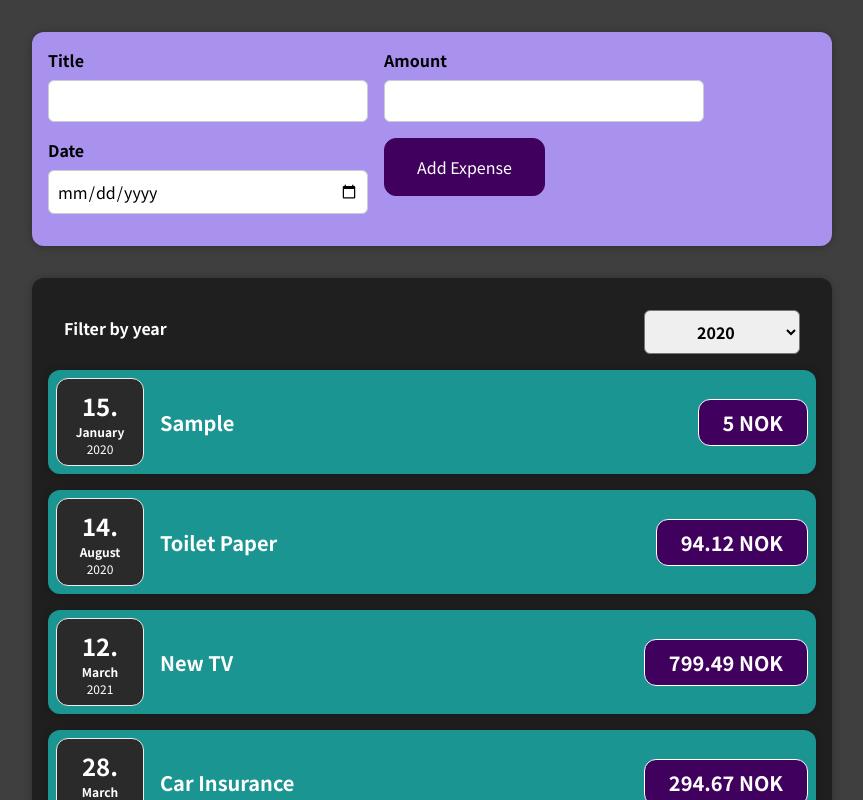
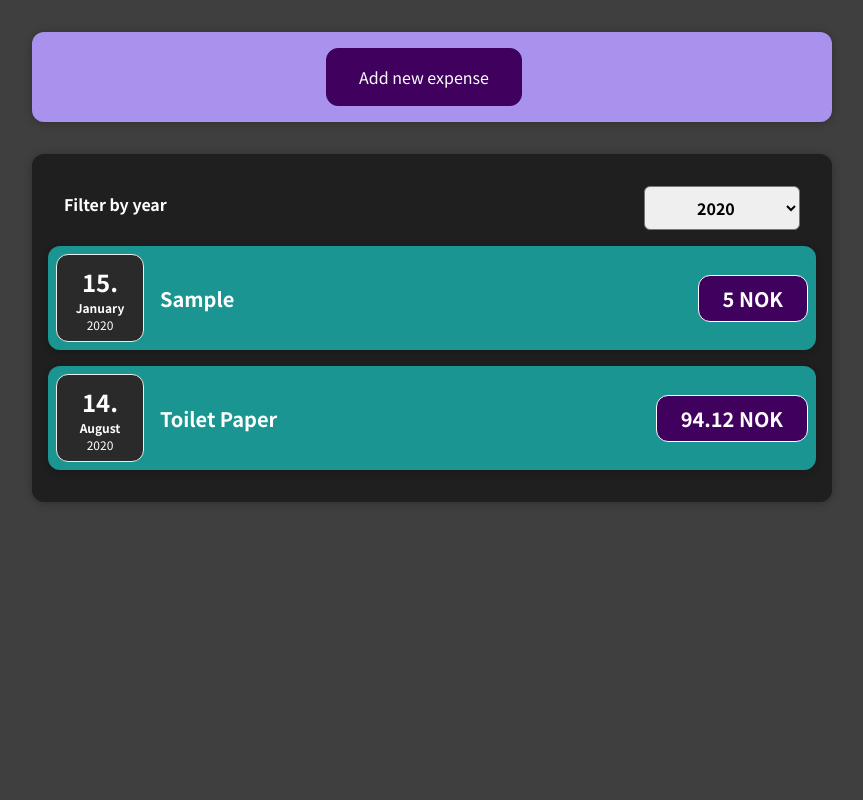
Before and after one commit to Zohla/expense-tracker, a React (Create React App) app: page / in a window 1280 px wide. Both pictures are taken after typing "Sample", "5", "2020-01-15" into the empty fields and a click on the button "Add Expense". Shown: the top 800 px of the page, without its empty margins (208-1071 px from the left). Built offline with nearby package versions, Linux system fonts and the light colour scheme.

Commit message:
add expenseslist component and add functionality to show and hide the expense input

```diff
--- a/src/components/Expenses/ExpenseDate.js
+++ b/src/components/Expenses/ExpenseDate.js
@@ -1,7 +1,7 @@
 import "./ExpenseDate.css";
 
 function ExpenseDate(props) {
-  const day = props.date.toLocaleString("en-BG", { day: "numeric" });
+  const day = props.date.toLocaleString("en-GB", { day: "numeric" });
   const month = props.date.toLocaleString("en-GB", { month: "long" });
   const year = props.date.toLocaleString("en-GB", { year: "numeric" });
   return (
--- a/src/components/Expenses/ExpenseItem.js
+++ b/src/components/Expenses/ExpenseItem.js
@@ -6,6 +6,7 @@ import "./ExpenseItems.css";
 
 function ExpenseItem(props) {
   return (
+    <li>
       <Card className="expense-item">
         <ExpenseDate date={props.date} />
         <div className="expense-item__description">
@@ -13,6 +14,7 @@ function ExpenseItem(props) {
           <div className="expense-item__price">{props.amount} NOK</div>
         </div>
       </Card>
+    </li>
   );
 }
 
--- a/src/components/Expenses/Expenses.js
+++ b/src/components/Expenses/Expenses.js
@@ -1,8 +1,8 @@
-import ExpenseItem from "./ExpenseItem";
+import { useState } from "react/cjs/react.development";
 import Card from "../UI/Card";
+import ExpensesList from "./ExpensesList";
 import ExpenseFilter from "./ExpenseFilter";
 import "./Expenses.css";
-import { useState } from "react/cjs/react.development";
 
 function Expenses(props) {
   const [filteredYear, setFilteredYear] = useState("2020");
@@ -11,6 +11,10 @@ function Expenses(props) {
     setFilteredYear(selectedYear);
   };
 
+  const filteredByYear = props.items.filter((expense) => {
+    return expense.date.getFullYear().toString() === filteredYear;
+  });
+
   return (
     <div>
       <Card className="expenses">
@@ -18,35 +22,7 @@ function Expenses(props) {
           selectedYear={filteredYear}
           onChangeFilter={filterChangeHandler}
         />
-        {props.items.map((expense) => (
-          <ExpenseItem
-            title={expense.title}
-            amount={expense.amount}
-            date={expense.date}
-            key={Math.random()}
-          />
-        ))}
-        {/*         <ExpenseItem
-          title={props.items[0].title}
-          amount={props.items[0].amount}
-          date={props.items[0].date}
-        />
-        <ExpenseItem
-          title={props.items[1].title}
-          amount={props.items[1].amount}
-          date={props.items[1].date}
-        />
-        <ExpenseItem
-          title={props.items[2].title}
-          amount={props.items[2].amount}
-          date={props.items[2].date}
-        />
-        <ExpenseItem
-          title={props.items[3].title}
-          amount={props.items[3].amount}
-          date={props.items[3].date}
-        />
- */}{" "}
+        <ExpensesList items={filteredByYear} />
       </Card>
     </div>
   );
--- /dev/null
+++ b/src/components/Expenses/ExpensesList.css
@@ -0,0 +1,9 @@
+.expenses-list {
+  list-style: none;
+  padding: 0;
+}
+
+.expenses-list__fallback {
+  color: white;
+  text-align: center;
+}
--- /dev/null
+++ b/src/components/Expenses/ExpensesList.js
@@ -0,0 +1,22 @@
+import ExpenseItem from "./ExpenseItem";
+import "./ExpensesList.css";
+
+const ExpensesList = (props) => {
+  if (props.items.length === 0) {
+    return <h2 className="expenses-list__fallback">No expenses found</h2>;
+  }
+  return (
+    <ul className="expenses-list">
+      {props.items.map((expense) => (
+        <ExpenseItem
+          title={expense.title}
+          amount={expense.amount}
+          date={expense.date}
+          key={Math.random()}
+        />
+      ))}
+    </ul>
+  );
+};
+
+export default ExpensesList;
--- a/src/components/Expenses/NewExpense/ExpenseForm.css
+++ b/src/components/Expenses/NewExpense/ExpenseForm.css
@@ -24,3 +24,9 @@
 .new-expense__actions {
   text-align: right;
 }
+.hide {
+  display: none;
+}
+.show {
+  display: block;
+}
--- a/src/components/Expenses/NewExpense/ExpenseForm.js
+++ b/src/components/Expenses/NewExpense/ExpenseForm.js
@@ -5,12 +5,7 @@ const ExpenseForm = (props) => {
   const [enteredTitle, setEnteredTitle] = useState("");
   const [enteredDate, setEnteredDate] = useState("");
   const [enteredAmount, setEnteredAmount] = useState("");
-  /*   const [userInput, setUserInput] = useState({
-    enteredTitle: "",
-    enteredDate: "",
-    enteredAmount: "",
-  });
- */
+
   const titleChangeHandler = (event) => {
     setEnteredTitle(event.target.value);
   };
@@ -69,6 +64,9 @@ const ExpenseForm = (props) => {
           />
         </div>
         <div className="new-expense__action">
+          <button type="button" onClick={props.onCancel}>
+            Cancel
+          </button>
           <button type="submit">Add Expense</button>
         </div>
       </div>
--- a/src/components/Expenses/NewExpense/NewExpense.js
+++ b/src/components/Expenses/NewExpense/NewExpense.js
@@ -1,18 +1,38 @@
+import { useState } from "react";
 import ExpenseForm from "./ExpenseForm";
 import "./NewExpense.css";
 
 const NewExpense = (props) => {
+  const [isOpen, setOpen] = useState("false");
   const saveExpenseDataHandler = (enteredExpenseData) => {
     const expenseData = {
       ...enteredExpenseData,
       id: Math.random().toString(),
     };
     props.onAddExpense(expenseData);
+    setOpen(false);
+  };
+
+  const handleOpenForm = () => {
+    setOpen(true);
+  };
+  const handleCancel = () => {
+    setOpen(false);
   };
 
   return (
     <div className="new-expense">
-      <ExpenseForm onSaveExpenseData={saveExpenseDataHandler} />
+      {!isOpen && (
+        <button type="button" onClick={handleOpenForm}>
+          Add new expense
+        </button>
+      )}
+      {isOpen && (
+        <ExpenseForm
+          onSaveExpenseData={saveExpenseDataHandler}
+          onCancel={handleCancel}
+        />
+      )}
     </div>
   );
 };
```
Lines whose indentation alone changed are shown as unchanged.
